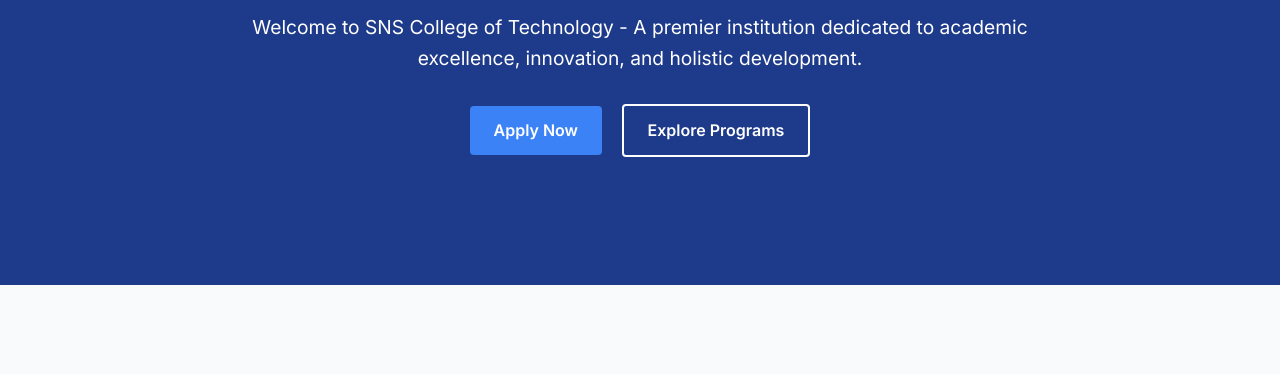
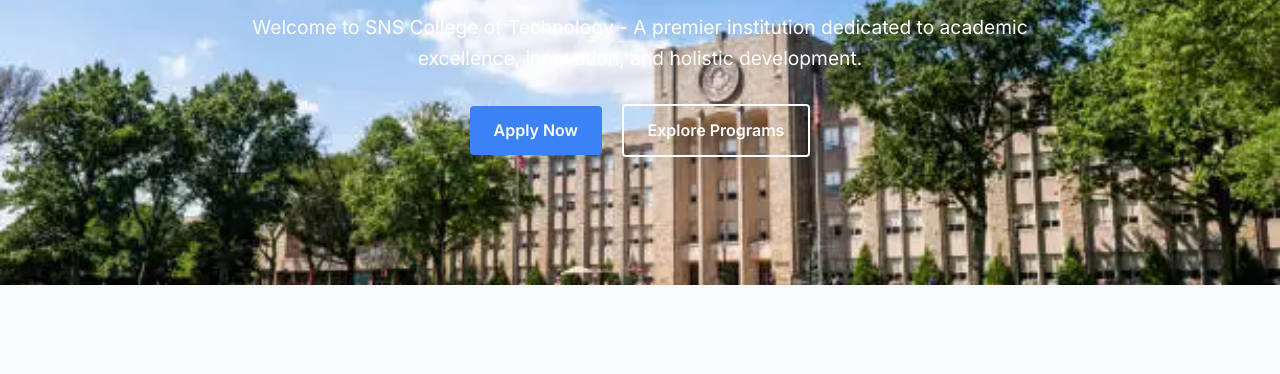
Before and after one commit to Thanish-dot/college-website-portal, a plain HTML site: page index.html in a window 1280 px wide. Shown: the part 322-696 px from the top of the page. Drawn offline with Linux system fonts and the light colour scheme; the site is published under a folder, as on GitHub Pages, so addresses that start at the root find nothing.

Commit message:
styles.css

```diff
--- a/styles.css
+++ b/styles.css
@@ -279,7 +279,7 @@
 }
 #index,section.hero{
       /* REPLACE THIS WITH YOUR IMAGE */
-        background-image: url('/images/project-background.jpg');  /* <-- Your image here */
+        background-image: url('./images/project-background.jpg');  /* <-- Your image here */
         background-size: cover;
         background-position: center;
         background-attachment: fixed;
```
